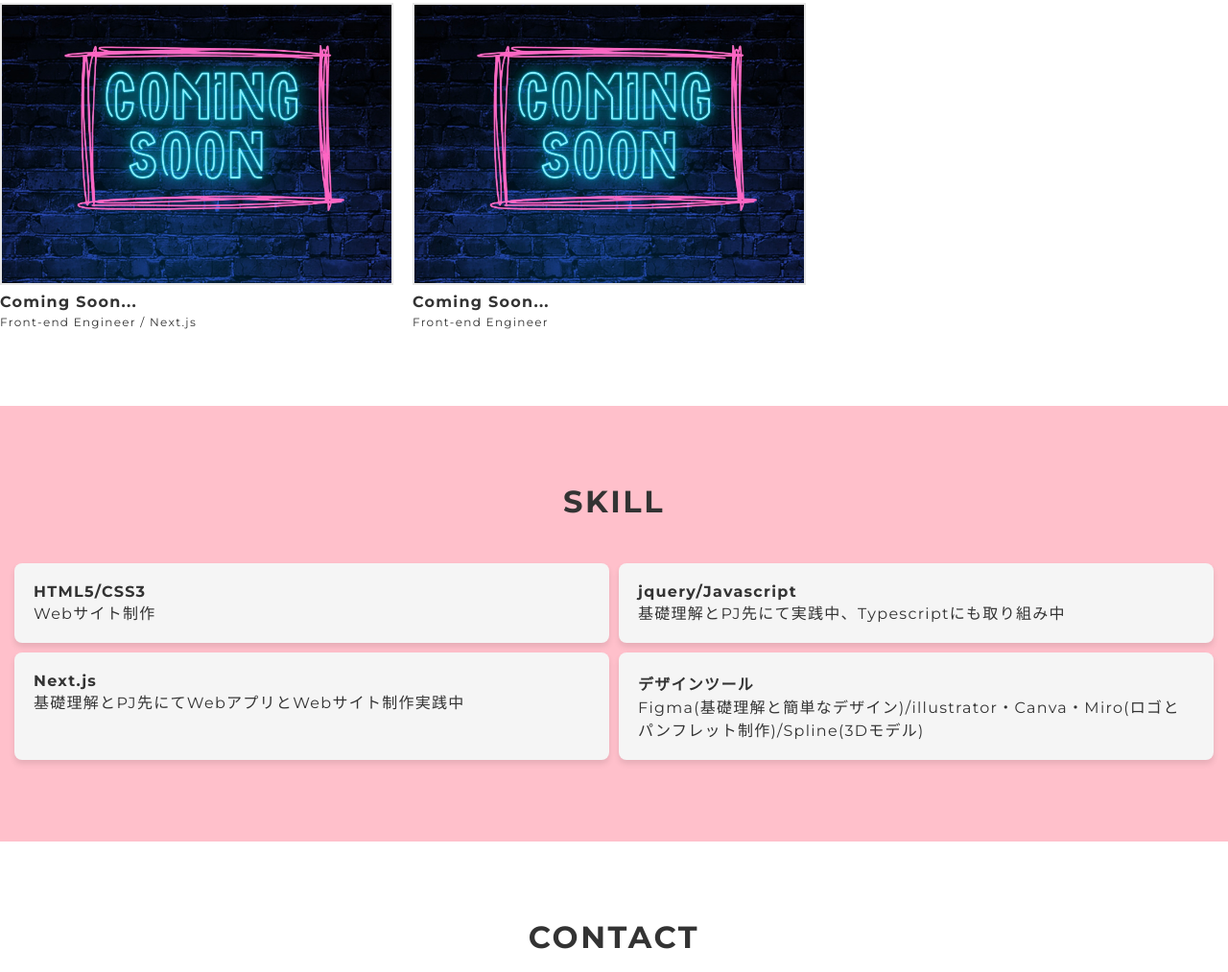
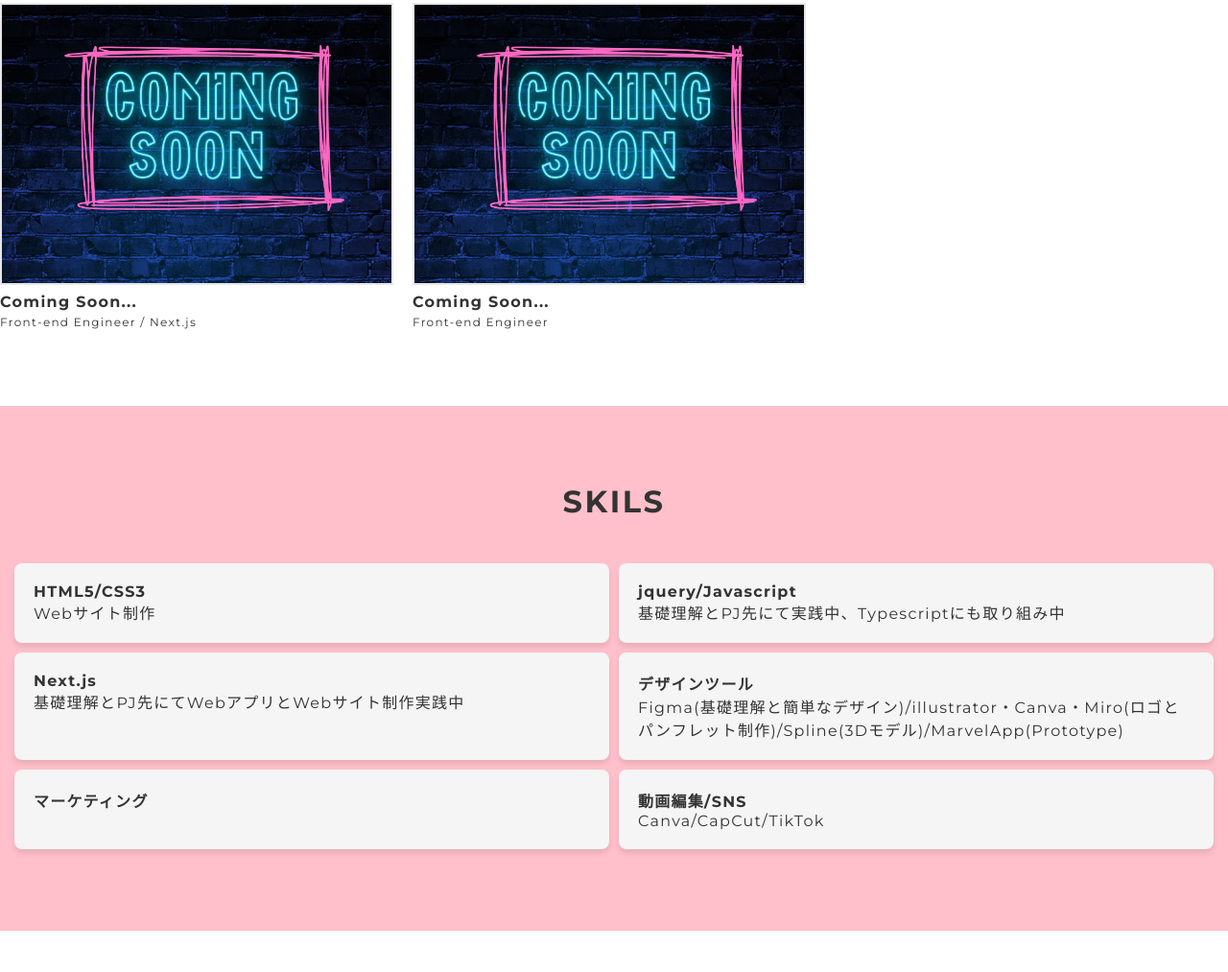
Before and after one commit to mentai-konn/kona-portfolio.github.io, a plain HTML site: page index.html in a window 1280 px wide. Shown: the part 1784-2797 px from the top of the page at 96% size. Drawn offline with nearby package versions, Linux system fonts and the light colour scheme.

Commit message:
Update index.html

```diff
--- a/index.html
+++ b/index.html
@@ -45,7 +45,7 @@
       <!-- mv -->
       <div class="mv">
         <div class="mv-container">
-          <p class="mv-title" id="mv-name">KONAMIONO</p>
+          <p class="mv-title" id="mv-name">HELLO!</p>
           <p class="mv-subtitle">PORTFOLIO</p>
           <p class="mv-text">
             <!-- フロントエンドエンジニア<br class="sp-only">KONAMI ONOです。<br>
@@ -114,11 +114,12 @@
           </div>
         </div>
       </section>
+      <!-- /works -->
 
-      <!-- /works -->
+      <!-- skill -->
       <section class="skill section" id="skill">
         <div class="container">
-          <h2 class="title">SKILL</h2>
+          <h2 class="title">SKILS</h2>
           <div class="skill-list">
             <div class="skill-item">
               <h4 class="skill-name">HTML5/CSS3</h4>
@@ -134,18 +135,26 @@
             </div>
             <div class="skill-item">
               <h4 class="skill-name">デザインツール</h4>
-              <p>Figma(基礎理解と簡単なデザイン)/illustrator・Canva・Miro(ロゴとパンフレット制作)/Spline(3Dモデル)</p>
+              <p>Figma(基礎理解と簡単なデザイン)/illustrator・Canva・Miro(ロゴとパンフレット制作)/Spline(3Dモデル)/MarvelApp(Prototype)</p>
+            </div>
+            <div class="skill-item">
+              <h4 class="skill-name">マーケティング</h4>
+              <p></p>
+            </div>
+            <div class="skill-item">
+              <h4 class="skill-name">動画編集/SNS</h4>
+              <p>Canva/CapCut/TikTok</p>
             </div>
           </div>
         </div>
       </section>
-
+      <!-- /skill -->
       <!-- contact -->
       <section class="contact section" id="contact">
         <div class="container">
           <h2 class="title">CONTACT</h2>
           <p class="lead">
-            お問い合わせは<br class="sp-only">電話番号またはメールアドレスまでご連絡ください。
+            お問い合わせは<br class="sp-only">メールアドレスまでご連絡ください。
           </p>
           <div class="contact-list">
             <!-- <a class="contact-item" href="https://twitter.com/" target="_blank" rel="noopener">Twitter</a>
```
